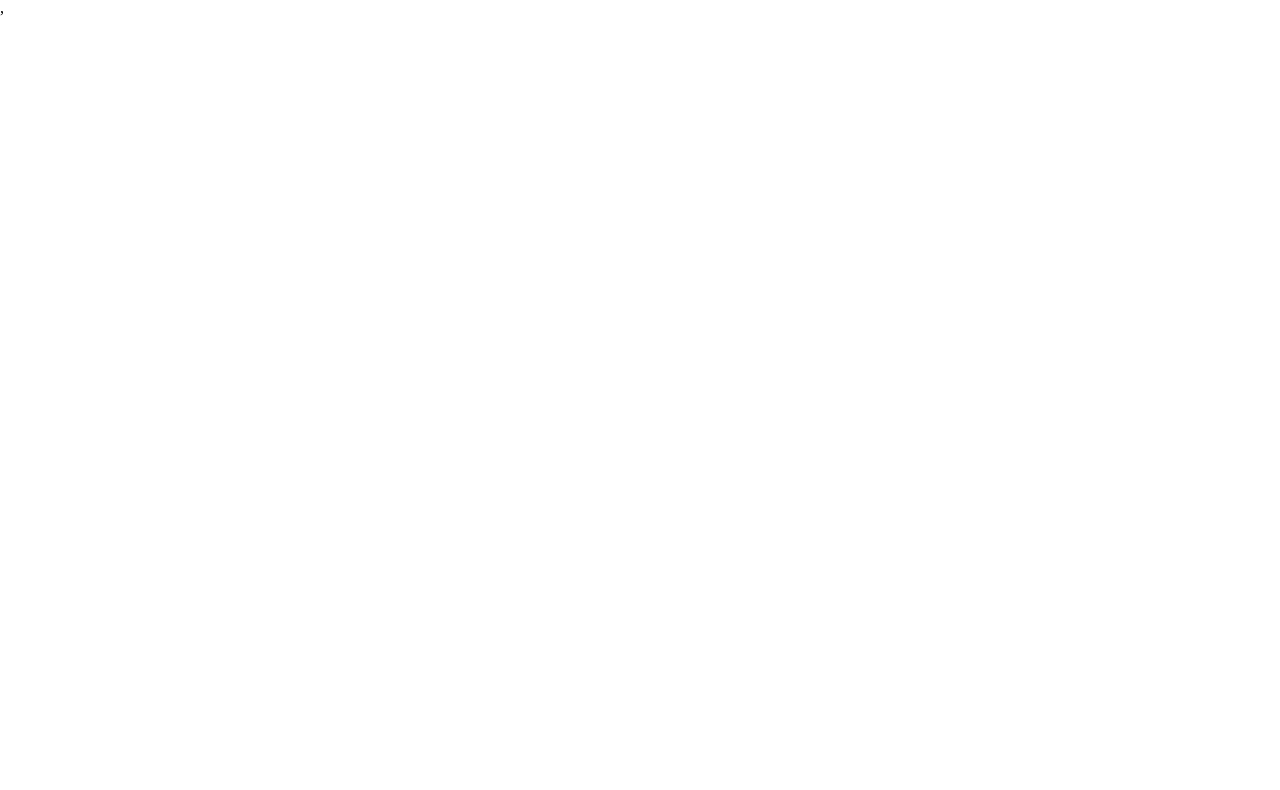
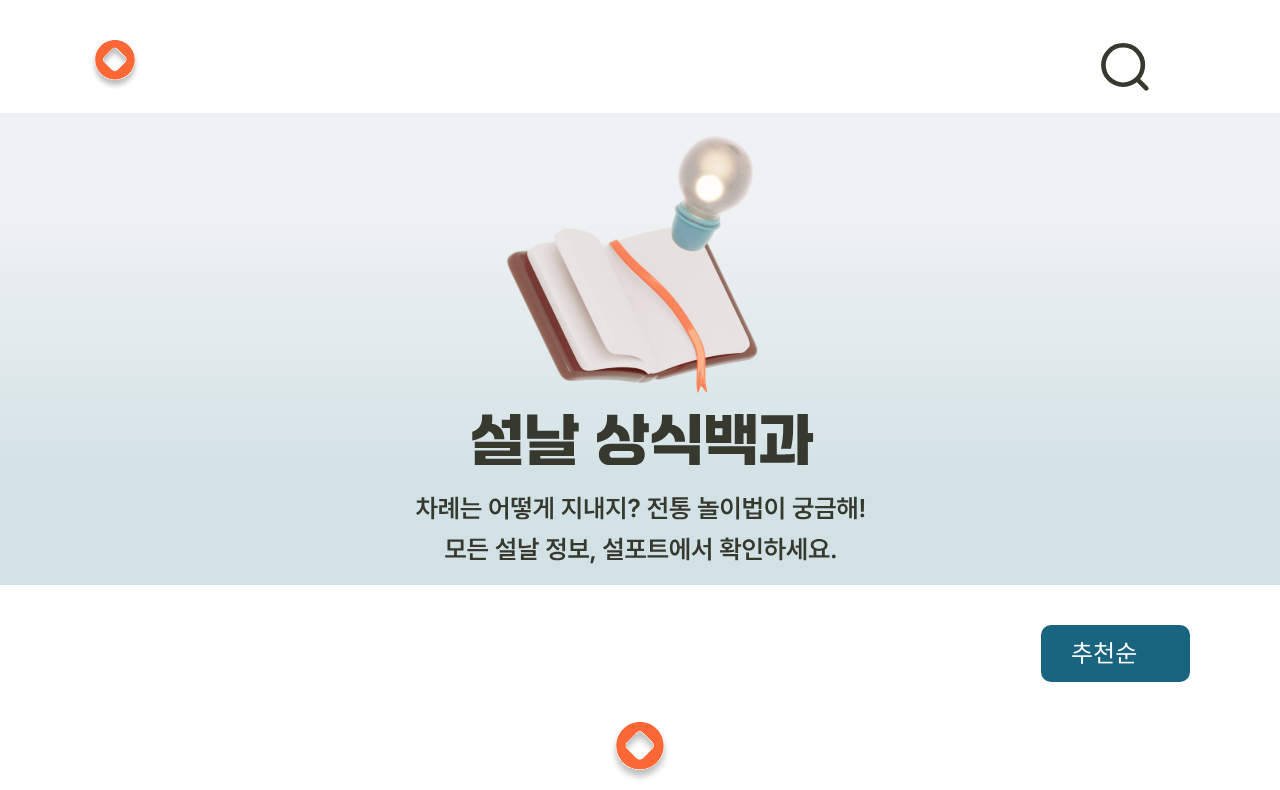
Before and after one commit to seok-hyung/sulpport_frontend, a React (Create React App) app: page /knowledge in a window 1280 px wide. Shown: the top 790 px of the page. Built offline with nearby package versions, Linux system fonts and the light colour scheme; a web font is replaced by a local one.

Commit message:
:sparkles:Feat : 상식백과 라우트 연결

```diff
--- a/src/pages/Knowledge.jsx
+++ b/src/pages/Knowledge.jsx
@@ -1,7 +1,175 @@
-import React from 'react';
+import React, { useState } from 'react';
+import Header from '../components/common/header/Header';
+import styled from 'styled-components';
+import { useNavigate } from 'react-router-dom';
 
 const Knowledge = () => {
-  return <div></div>;
+  const navigate = useNavigate();
+  const chalyeList = [
+    { id: 1, url: '/assets/chalye1.svg' },
+    { id: 2, url: '/assets/chalye2.svg' },
+    { id: 3, url: '/assets/chalye3.svg' },
+  ];
+  const playList = [
+    { id: 1, url: '/assets/play1.svg' },
+    { id: 2, url: '/assets/play2.svg' },
+    { id: 3, url: '/assets/play3.svg' },
+    { id: 4, url: '/assets/play4.svg' },
+  ];
+  const foodList = [
+    { id: 1, url: '/assets/food1.svg' },
+    { id: 2, url: '/assets/food2.svg' },
+    { id: 3, url: '/assets/food3.svg' },
+  ];
+
+  const [selectedOption, setSelectedOption] = useState('추천순');
+  return (
+    <Wrapper>
+      <Header />
+      <section className="bgSection">
+        <img src="/assets/dictionary-icon.svg" alt="사전 이미지" />
+        <img src="/assets/knowledge-logo-txt.svg" alt="" />
+      </section>
+
+      <div className="sortDiv">
+        <div className="selectWrapper">
+          <select
+            value={selectedOption}
+            onChange={(e) => setSelectedOption(e.target.value)}
+          >
+            <option value="추천순">추천순</option>
+            <option value="인기도순">인기도순</option>
+            <option value="제목순">제목순</option>
+          </select>
+        </div>
+      </div>
+
+      <section className="chalyeSection">
+        <div className="txtDiv">
+          <img src="/assets/logo-circle-orange.svg" alt="원 모양 로고" />
+          <img src="/assets/chalye-txt.svg" alt="차례 텍스트" />
+        </div>
+        <ul className="chalyeUl">
+          {chalyeList.map((item) => (
+            <li key={item.id} onClick={() => navigate(`/chalye/${item.id}`)}>
+              <img src={item.url} alt="차례 이미지" />
+            </li>
+          ))}
+        </ul>
+      </section>
+
+      <section className="playSection">
+        <div className="txtDiv">
+          <img src="/assets/logo-circle-orange.svg" alt="원 모양 로고" />
+          <img src="/assets/play-txt.svg" alt="차례 텍스트" />
+        </div>
+        <ul className="playUl">
+          {playList.map((item) => (
+            <li key={item.id} onClick={() => navigate(`/play/${item.id}`)}>
+              <img src={item.url} alt="놀이 이미지" />
+            </li>
+          ))}
+        </ul>
+      </section>
+
+      <section className="foodSection">
+        <div className="txtDiv">
+          <img src="/assets/logo-circle-orange.svg" alt="원 모양 로고" />
+          <img src="/assets/food-txt.svg" alt="차례 텍스트" />
+        </div>
+        <ul className="foodUl">
+          {foodList.map((item) => (
+            <li key={item.id} onClick={() => navigate(`/food/${item.id}`)}>
+              <img src={item.url} alt="음식 이미지" />
+            </li>
+          ))}
+        </ul>
+      </section>
+    </Wrapper>
+  );
 };
 
 export default Knowledge;
+
+const Wrapper = styled.div`
+  .bgSection {
+    background: linear-gradient(to bottom, #eff2f2 20%, #d2e1e6 80%);
+    display: flex;
+    flex-direction: column;
+    justify-content: center;
+    align-items: center;
+    img:first-of-type {
+      width: 300px;
+    }
+    img:last-of-type {
+      margin-bottom: 20px;
+      width: 450px;
+    }
+  }
+  .sortDiv {
+    width: 1100px;
+    margin: 0 auto;
+    display: flex;
+    justify-content: flex-end;
+    align-items: center;
+    margin-top: 40px;
+    .selectWrapper {
+      position: relative;
+      display: inline-block;
+    }
+    select {
+      appearance: none; /* 기본 브라우저 스타일링을 제거합니다. */
+      background: transparent;
+      padding: 15px 30px;
+      font-size: 24px;
+      border: none;
+      outline: none;
+      border-radius: 10px;
+      background-color: #19647e;
+      color: white;
+    }
+    .sortDiv::after {
+      content: '';
+      position: absolute;
+      top: 50%;
+      right: 15px;
+      border-width: 8px;
+      border-style: solid;
+      background-color: white;
+      color: white;
+    }
+  }
+  section {
+    .txtDiv {
+      display: flex;
+      flex-direction: column;
+      justify-content: center;
+      align-items: center;
+      margin-top: 40px;
+      gap: 10px;
+      img:first-of-type {
+        width: 60px;
+      }
+      img:last-of-type {
+        width: 500px;
+        margin-bottom: 30px;
+      }
+    }
+    ul {
+      width: 1100px;
+      margin: 0 auto;
+      display: flex;
+      flex-wrap: wrap;
+      gap: 20px;
+      li {
+        width: calc(50% - 10px);
+        cursor: pointer;
+      }
+    }
+  }
+  .chalyeSection {
+    margin-bottom: 100px;
+  }
+  .playSection {
+  }
+`;
```
Also changed, not shown: src/pages/chalye/Definition.jsx (added, +11 -0 lines), src/pages/chalye/FoodPosition.jsx (added, +11 -0 lines), src/pages/chalye/Sequence.jsx (added, +11 -0 lines), src/pages/food/Jeon.jsx (added, +11 -0 lines), src/pages/food/Mandu.jsx (added, +11 -0 lines), src/pages/food/Tteokguk.jsx (added, +11 -0 lines), src/pages/play/Jegichagi.jsx (added, +11 -0 lines), src/pages/play/Kite.jsx (added, +11 -0 lines), src/pages/play/Tuho.jsx (added, +11 -0 lines), src/pages/play/Yut.jsx (added, +11 -0 lines).
